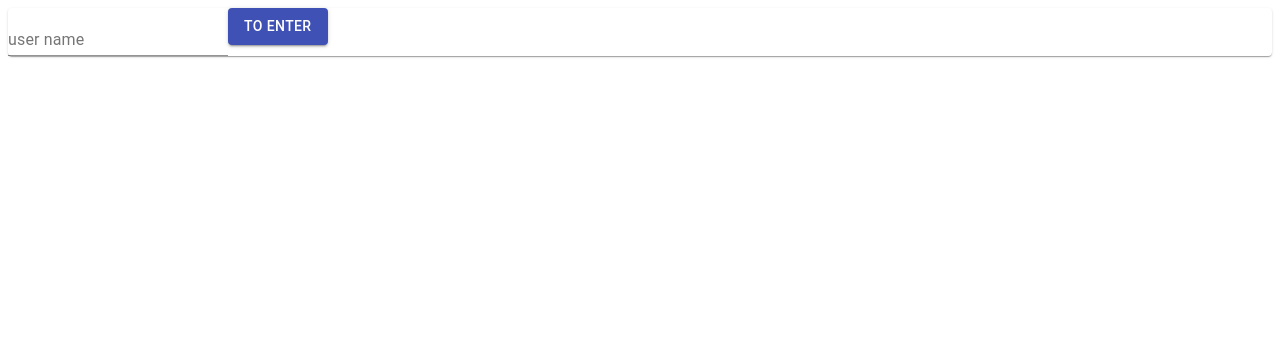
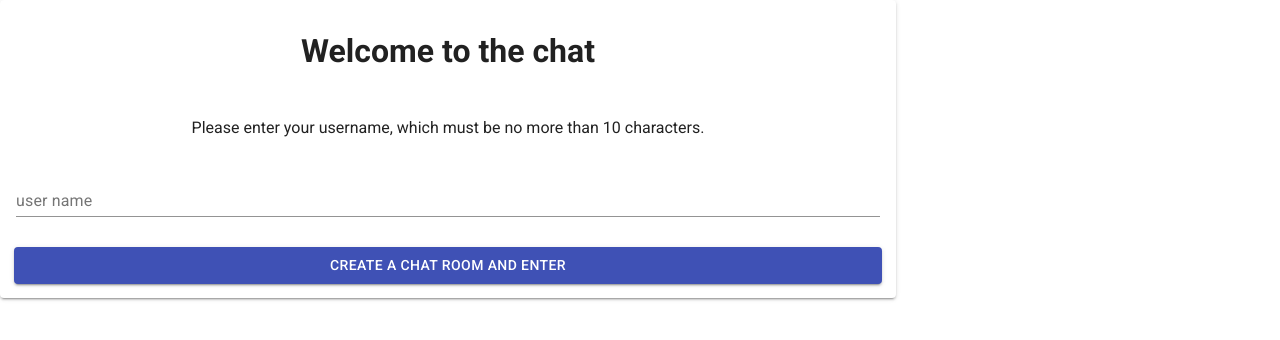
Before and after one commit to Timur-eit/forasoft_jsdev_chat, a React (Create React App) app in the folder client/timur-eit-chat/: page / in a window 1280 px wide. Shown: the top 340 px of the page. Built offline with nearby package versions, Linux system fonts and the light colour scheme; no server answers.

Commit message:
ad TS to JoinBlock

```diff
--- a/client/timur-eit-chat/src/components/Chat.tsx
+++ b/client/timur-eit-chat/src/components/Chat.tsx
@@ -27,6 +27,7 @@ const useStyles = makeStyles((theme) => ({
     width: '100%',
     maxWidth: '36ch',
     backgroundColor: theme.palette.background.paper,
+    color: 'black'
   },
   inline: {
     display: 'inline',
--- a/client/timur-eit-chat/src/components/JoinBlock.jsx
+++ /dev/null
@@ -1,45 +0,0 @@
-import axios from 'axios';
-import React from 'react';
-import {useHistory} from "react-router-dom";
-import Paper from '@material-ui/core/Paper';
-import TextField from '@material-ui/core/TextField';
-import Button from '@material-ui/core/Button';
-
-
-function JoinBlock({ onLogin }) {
-    const [userName, setUserName] = React.useState('')
-    const history = useHistory()
-    const onEnter = async () => {
-        if (!userName) {
-            return alert('Please input all fields')
-        } else if ( userName.length > 10) {
-            return alert('Max length 10 symbols')
-        } else {
-            const obj = {
-                userName
-            }
-            const {data} = await axios.post('http://localhost:9999/rooms', obj)
-            obj.roomId = data
-            onLogin(obj)
-            history.push('/'+ data)
-        }
-    }
-
-    return (
-        <Paper >
-            <TextField
-              id="standard-basic"
-              label="user name"
-              placeholder='Name max 10 symblos'
-              defaultValue={userName}
-              onChange={e => setUserName(e.target.value)}
-            />
-
-            <Button variant="contained" color="primary" onClick={() => onEnter()}>
-                TO ENTER
-            </Button>
-      </Paper>
-    )
-}
-
-export default JoinBlock
--- /dev/null
+++ b/client/timur-eit-chat/src/components/JoinBlock.tsx
@@ -0,0 +1,69 @@
+import axios from 'axios'
+import React from 'react'
+import {useHistory} from 'react-router-dom'
+import { Theme, createStyles, makeStyles } from '@material-ui/core/styles';
+import Paper from '@material-ui/core/Paper'
+import TextField from '@material-ui/core/TextField'
+import Button from '@material-ui/core/Button'
+import {IUserData} from 'shared/interfaces'
+
+interface IJoinBlockProps {
+    onLogin: (obj: IUserData) => void
+}
+
+const useStyles = makeStyles((_theme: Theme) =>
+  createStyles({
+    root: {
+      display: 'flex',
+      flexDirection: 'column',
+      textAlign: 'center',
+    width: '70%',
+      '& > *': {
+        margin: '1em',
+      },
+    },
+  }),
+);
+
+const JoinBlock: React.FC<IJoinBlockProps> = ({ onLogin }) => {
+    const [userName, setUserName] = React.useState('')
+    const history = useHistory()
+    const onEnter = async () => {
+        if (!userName) {
+            return alert('Please input all fields')
+        } else if ( userName.length > 10) {
+            return alert('Max length 10 symbols')
+        } else {
+            const obj: IUserData = {
+                userName
+            }
+            const response = await axios.post('http://localhost:9999/rooms', obj)
+            const roomId: string = response.data
+            obj['roomId'] = roomId
+            onLogin(obj)
+            history.push('/'+ roomId)
+        }
+    }
+
+    const classes = useStyles()
+
+    return (
+        <Paper elevation={2} className={classes.root}>
+            <h1>Welcome to the chat</h1>
+            <p>Please enter your username, which must be no more than 10 characters.</p>
+            <TextField
+              id="standard-basic"
+              label="user name"
+              placeholder='Name max 10 symblos'
+              defaultValue={userName}
+              onChange={e => setUserName(e.target.value)}
+            />
+
+            <Button variant="contained" color="primary" onClick={() => onEnter()}>
+                create a chat room and enter
+            </Button>
+      </Paper>
+    )
+}
+
+export default JoinBlock
--- a/client/timur-eit-chat/src/index.scss
+++ b/client/timur-eit-chat/src/index.scss
@@ -1,11 +1,15 @@
+@import url('https://fonts.googleapis.com/css2?family=Roboto:wght@300;400;500;700&display=swap');
+
 body {
   margin: 0;
-  font-family: -apple-system, BlinkMacSystemFont, 'Segoe UI', 'Roboto', 'Oxygen',
+  font-family: 'Roboto', -apple-system, BlinkMacSystemFont, 'Segoe UI', 'Oxygen',
     'Ubuntu', 'Cantarell', 'Fira Sans', 'Droid Sans', 'Helvetica Neue',
     sans-serif;
   -webkit-font-smoothing: antialiased;
   -moz-osx-font-smoothing: grayscale;
+  color: #EEFBFB;
 }
+
 
 code {
   font-family: source-code-pro, Menlo, Monaco, Consolas, 'Courier New',
--- a/client/timur-eit-chat/src/index.tsx
+++ b/client/timur-eit-chat/src/index.tsx
@@ -1,6 +1,6 @@
 import React from 'react';
 import ReactDOM from 'react-dom';
-// import './index.css';
+import './index.scss';
 import App from './App';
 import {BrowserRouter as Router} from "react-router-dom"
 
--- a/client/timur-eit-chat/src/shared/interfaces.ts
+++ b/client/timur-eit-chat/src/shared/interfaces.ts
@@ -1,4 +1,4 @@
 export interface IUserData {
     userName: string,
-    roomId: string,
+    roomId?: string,
 }
--- /dev/null
+++ b/client/timur-eit-chat/src/shared/ui/Paper.tsx
@@ -0,0 +1 @@
+export {}
```
Also changed, not shown: client/timur-eit-chat/package.json (+9 -10 lines), 1 other file (tests, documents, lock files or other folders).
